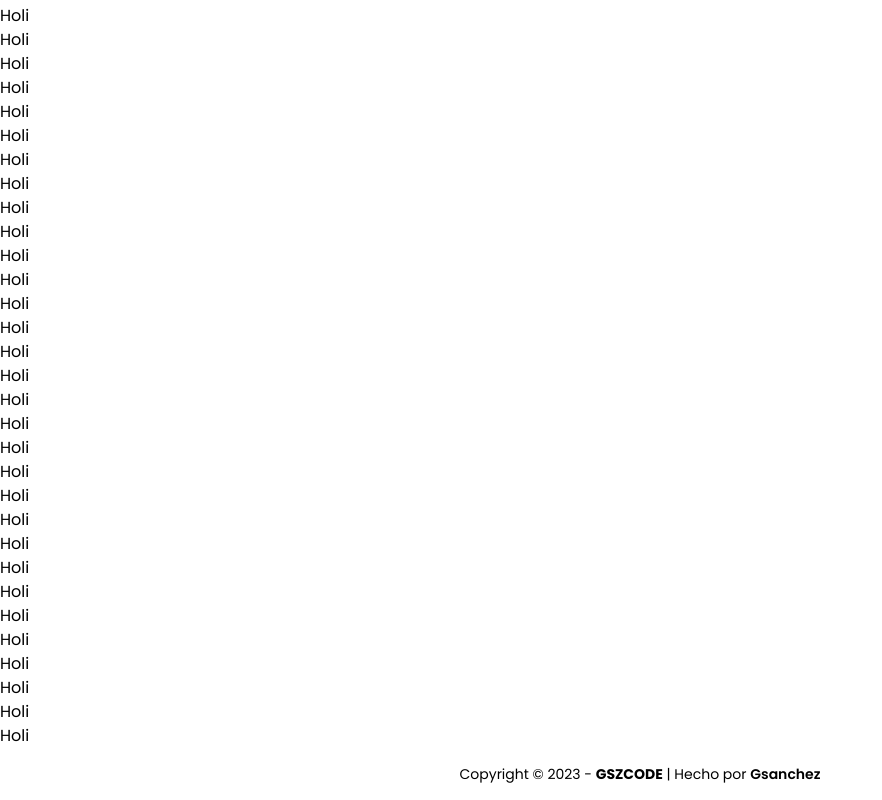
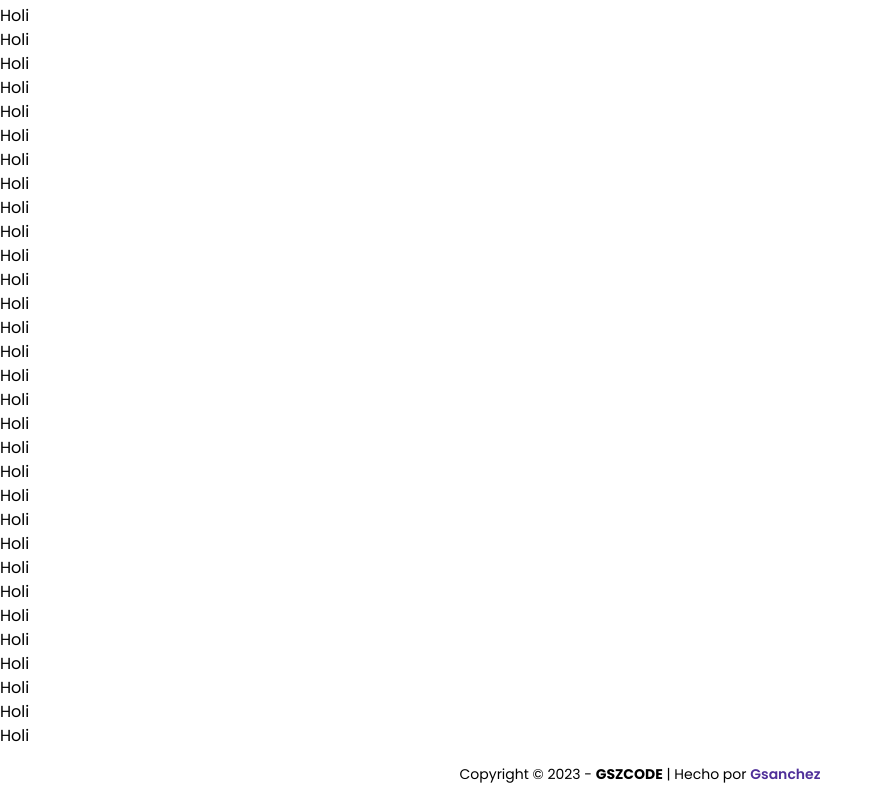
Before and after one commit to gszcode/gscode, a React (Vite) app: page / in a window 1280 px wide. Shown: the part 644-1444 px from the top of the page, without its empty margins (0-882 px from the left). Built offline with nearby package versions, Linux system fonts and the light colour scheme.

Commit message:
color de texto agregado

```diff
--- a/src/components/Footer.jsx
+++ b/src/components/Footer.jsx
@@ -5,7 +5,7 @@ const Footer = () => {
         Copyright &copy; 2023 - <strong>GSZCODE</strong> | Hecho por{' '}
         <a
           href="https://www.linkedin.com/in/gszcode/"
-          className="text-red-800 text-color-text font-semibold"
+          className="text-primary-color font-semibold"
         >
           Gsanchez
         </a>
```
